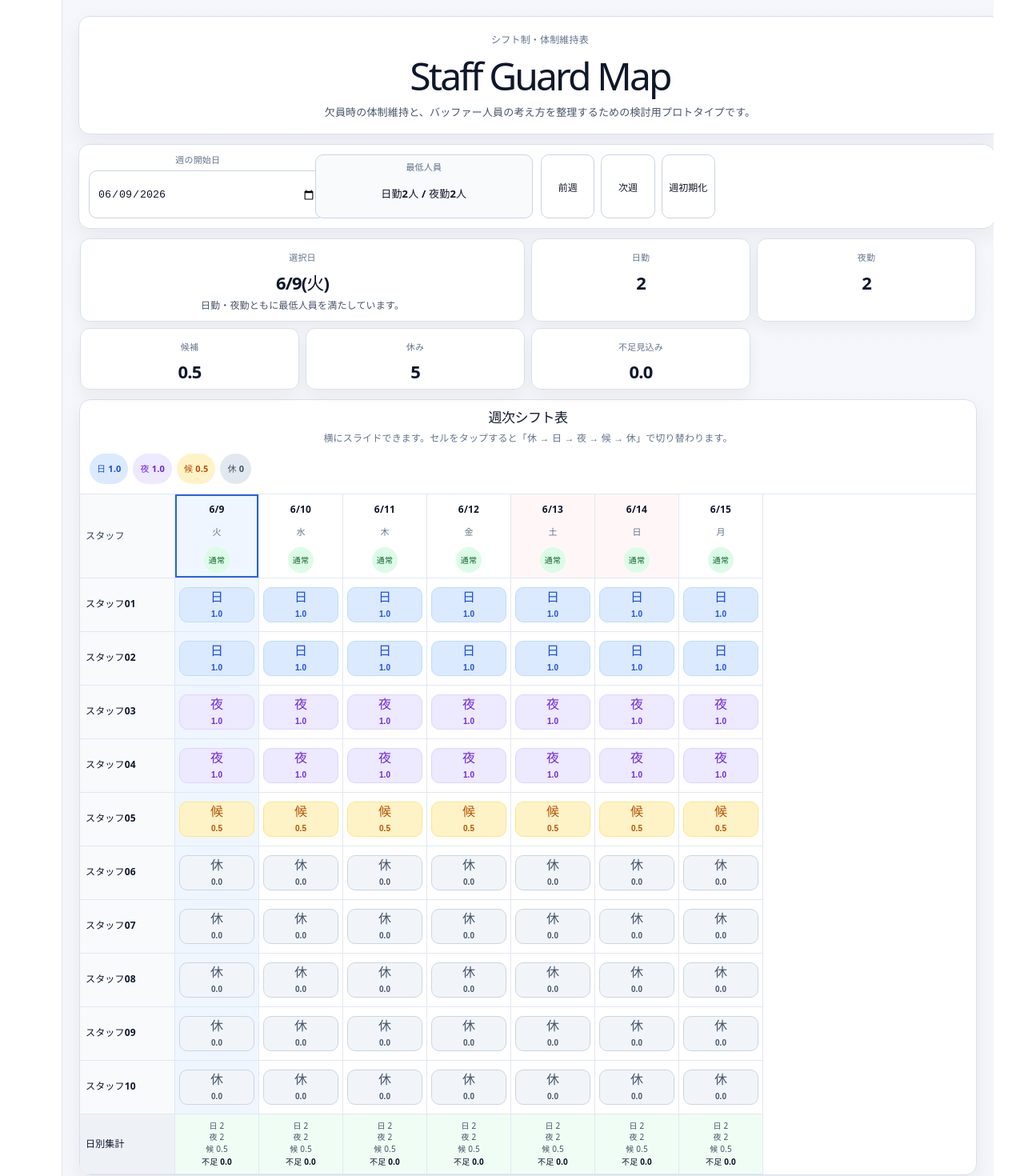
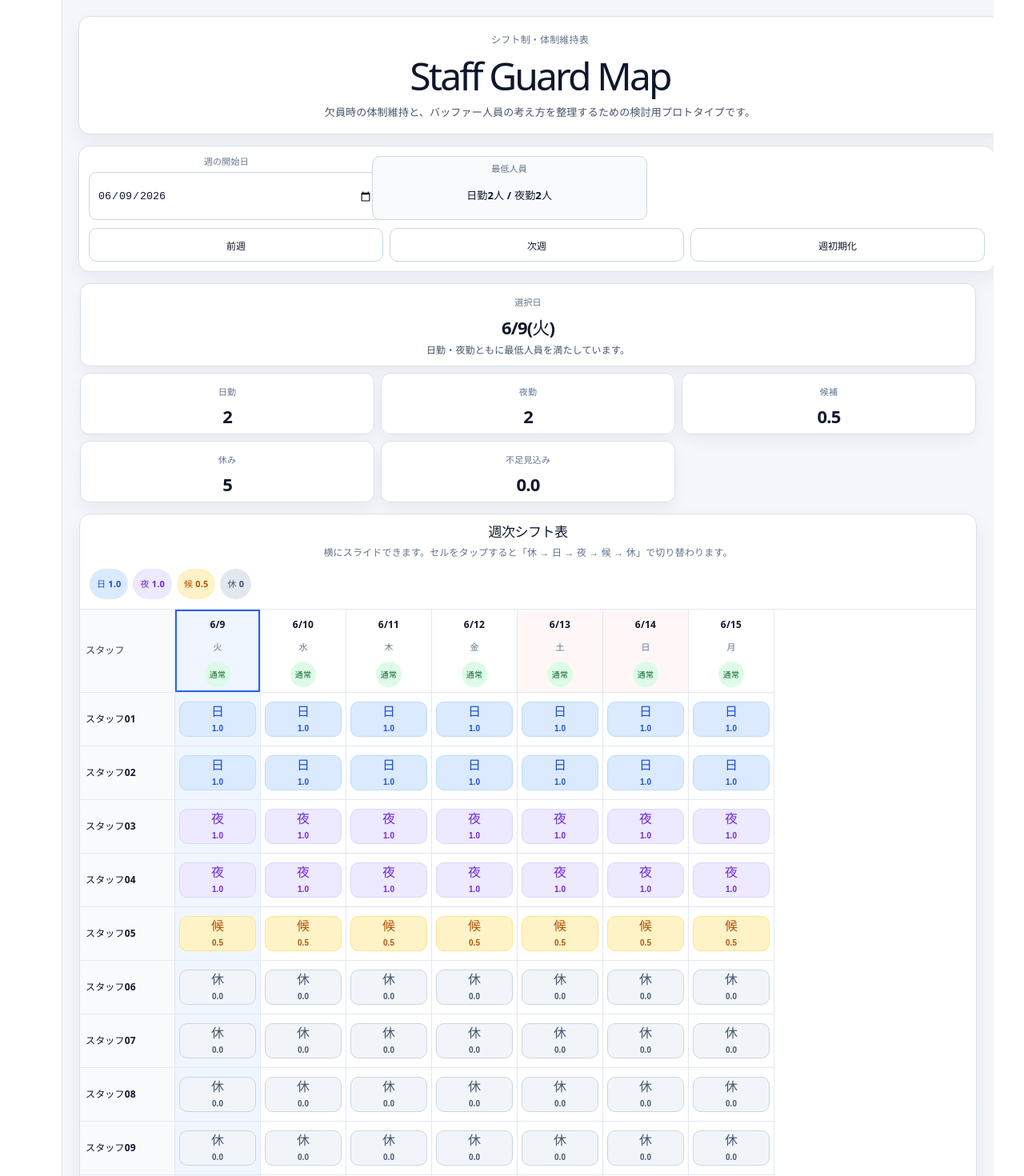
Before and after one commit to Ryohei0Otsuka/staff-guard-map, a React (Vite) app: page / in a window 1280 px wide. Shown: the top 1470 px of the page at 80% size. Built offline with nearby package versions, Linux system fonts and the light colour scheme.

Commit message:
Fix responsive card overlap

```diff
--- a/src/App.css
+++ b/src/App.css
@@ -1,7 +1,8 @@
 .app-shell {
   min-height: 100vh;
   width: 100%;
-  overflow-x: clip;
+  max-width: 100vw;
+  overflow-x: hidden;
   padding: 12px;
   color: #172033;
   background:
@@ -29,7 +30,7 @@
 .info-card {
   width: 100%;
   max-width: 1120px;
-  margin: 0 auto 12px;
+  margin: 0 auto 14px;
   border: 1px solid #d9e0ea;
   border-radius: 14px;
   background: rgba(255, 255, 255, 0.98);
@@ -62,6 +63,8 @@
   line-height: 1.7;
 }
 
+/* controls */
+
 .control-card {
   padding: 12px;
 }
@@ -87,6 +90,7 @@
 }
 
 .control-field input {
+  display: block;
   width: 100%;
   min-width: 0;
   height: 42px;
@@ -143,13 +147,15 @@
   background: #f8fafc;
 }
 
+/* summary */
+
 .active-summary {
   display: grid;
-  grid-template-columns: 1fr 1fr;
+  grid-template-columns: 1fr;
   gap: 8px;
   width: 100%;
   max-width: 1120px;
-  margin: 0 auto 12px;
+  margin: 0 auto 14px;
 }
 
 .active-summary article {
@@ -185,10 +191,6 @@
   line-height: 1.5;
 }
 
-.summary-main {
-  grid-column: 1 / -1;
-}
-
 .summary-main--normal {
   border-color: #bbf7d0;
 }
@@ -201,10 +203,6 @@
 .summary-main--danger,
 .summary-shortage--danger {
   border-color: #fecaca;
-}
-
-.summary-cost strong {
-  font-size: clamp(16px, 5vw, 20px);
 }
 
 .shift-alert-list {
@@ -224,8 +222,10 @@
   line-height: 1.5;
 }
 
+/* table */
+
 .shift-table-card {
-  overflow: hidden;
+  overflow: visible;
 }
 
 .table-heading {
@@ -289,11 +289,12 @@
   overflow-x: auto;
   overflow-y: hidden;
   -webkit-overflow-scrolling: touch;
+  border-radius: 0 0 14px 14px;
 }
 
 .shift-table {
   width: max-content;
-  min-width: 820px;
+  min-width: 850px;
   border-collapse: separate;
   border-spacing: 0;
   background: #ffffff;
@@ -347,8 +348,8 @@
 }
 
 .date-head {
-  width: 92px;
-  min-width: 92px;
+  width: 94px;
+  min-width: 94px;
   height: 62px;
   padding: 6px;
   color: #0f172a;
@@ -409,8 +410,8 @@
 }
 
 .shift-cell {
-  width: 92px;
-  min-width: 92px;
+  width: 94px;
+  min-width: 94px;
   height: 56px;
   padding: 5px;
   background: #ffffff;
@@ -470,8 +471,8 @@
 }
 
 .day-total {
-  width: 92px;
-  min-width: 92px;
+  width: 94px;
+  min-width: 94px;
   padding: 7px 5px;
   text-align: center;
   background: #f8fafc;
@@ -480,8 +481,7 @@
 }
 
 .day-total span,
-.day-total strong,
-.day-total em {
+.day-total strong {
   display: block;
   font-size: 10px;
   line-height: 1.45;
@@ -496,13 +496,6 @@
   color: #0f172a;
 }
 
-.day-total em {
-  margin-top: 3px;
-  color: #334155;
-  font-style: normal;
-  font-weight: 900;
-}
-
 .day-total--normal {
   background: #f0fdf4;
 }
@@ -515,10 +508,12 @@
   background: #fef2f2;
 }
 
+/* bottom */
+
 .bottom-grid {
   display: grid;
   grid-template-columns: 1fr;
-  gap: 12px;
+  gap: 14px;
   width: 100%;
   max-width: 1120px;
   margin: 0 auto;
@@ -572,9 +567,59 @@
   background: #fee2e2;
 }
 
+/* tablet */
+
 @media (min-width: 640px) {
   .control-grid {
     grid-template-columns: repeat(2, minmax(0, 1fr));
+  }
+
+  .week-actions {
+    grid-column: 1 / -1;
+  }
+
+  .active-summary {
+    grid-template-columns: repeat(2, minmax(0, 1fr));
+  }
+
+  .summary-main {
+    grid-column: 1 / -1;
+  }
+}
+
+/* desktop */
+
+@media (min-width: 960px) {
+  .app-shell {
+    padding: 20px;
+  }
+
+  .control-grid {
+    grid-template-columns: repeat(3, minmax(0, 1fr));
+  }
+
+  .week-actions {
+    grid-column: 1 / -1;
+  }
+
+  .active-summary {
+    grid-template-columns: repeat(3, minmax(0, 1fr));
+  }
+
+  .summary-main {
+    grid-column: 1 / -1;
+  }
+
+  .bottom-grid {
+    grid-template-columns: 1fr;
+  }
+}
+
+/* wide desktop */
+
+@media (min-width: 1280px) {
+  .control-grid {
+    grid-template-columns: minmax(220px, 1fr) minmax(220px, 1fr) minmax(320px, 1.2fr);
   }
 
   .week-actions {
@@ -590,45 +635,7 @@
   }
 }
 
-@media (min-width: 960px) {
-  .app-shell {
-    padding: 20px;
-  }
-
-  .control-grid {
-    grid-template-columns: repeat(2, minmax(0, 1fr));
-  }
-
-  .week-actions {
-    grid-column: 1 / -1;
-  }
-
-  .active-summary {
-    grid-template-columns: repeat(4, minmax(0, 1fr));
-  }
-
-  .summary-main {
-    grid-column: span 2;
-  }
-
-  .bottom-grid {
-    grid-template-columns: minmax(0, 1fr) minmax(0, 1fr);
-  }
-}
-
-@media (min-width: 1240px) {
-  .control-grid {
-    grid-template-columns:
-      minmax(200px, 1fr)
-      minmax(200px, 1fr)
-      minmax(180px, 0.8fr)
-      minmax(280px, 1.2fr);
-  }
-
-  .week-actions {
-    grid-column: auto;
-  }
-}
+/* narrow mobile */
 
 @media (max-width: 380px) {
   .app-shell {
@@ -650,7 +657,7 @@
   }
 
   .shift-table {
-    min-width: 760px;
+    min-width: 780px;
   }
 
   .active-summary strong {
```
